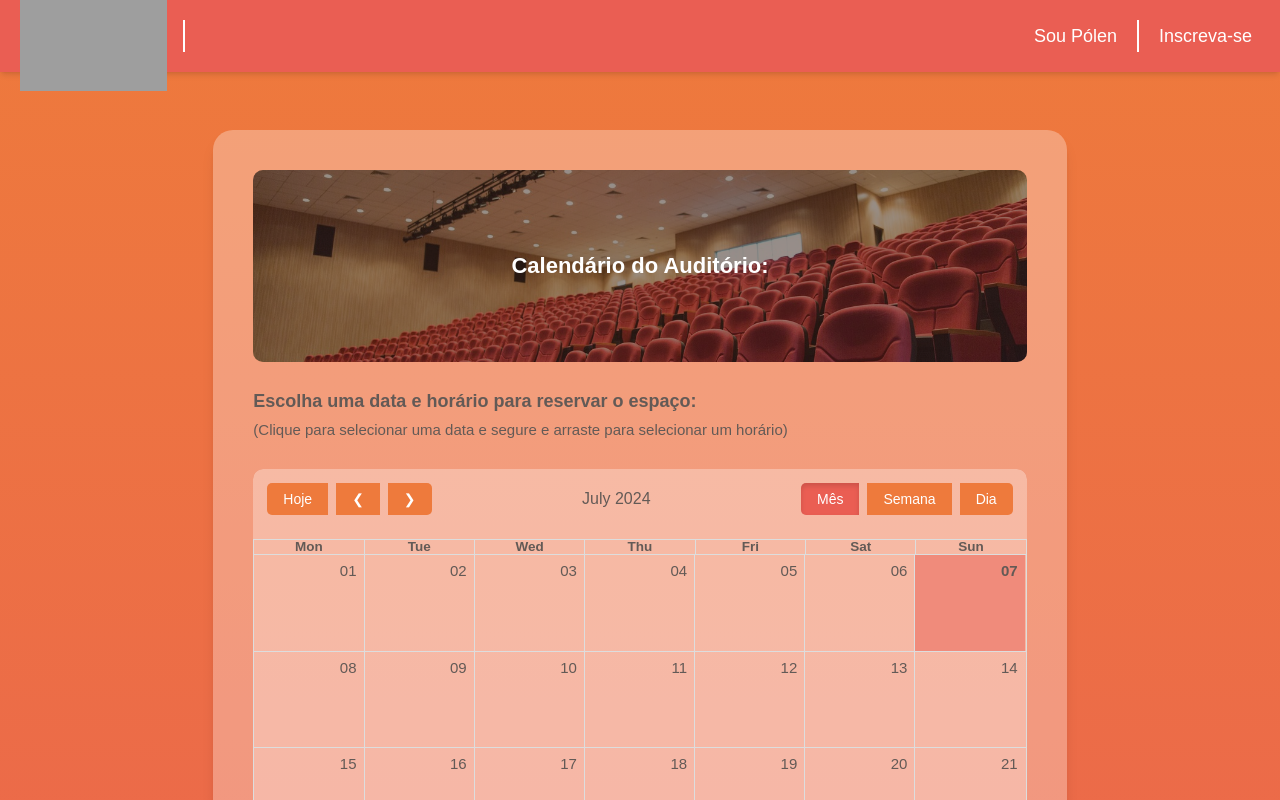
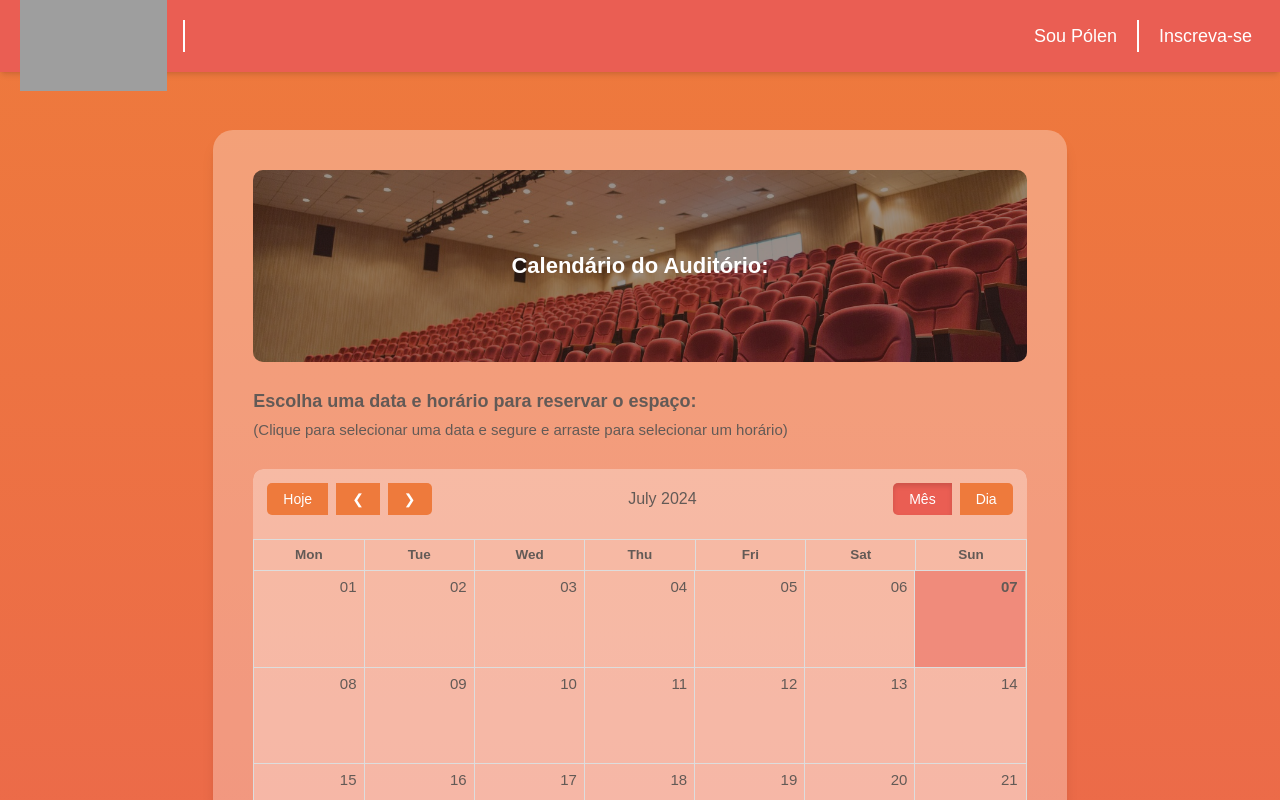
Before and after one commit to HextechBRISA/polen-inovacao-front, a Next.js app: page /space-rental/auditorium in a window 1280 px wide. Shown: the top 800 px of the page. Built offline with nearby package versions, Linux system fonts and the light colour scheme; grey boxes are pictures that could not be loaded; a web font is replaced by a local one.

Commit message:
style: hide weekly calendar in space rental rote

```diff
--- a/src/app/space-rental/auditorium/components/AuditoriumCalendar.tsx
+++ b/src/app/space-rental/auditorium/components/AuditoriumCalendar.tsx
@@ -75,7 +75,7 @@ export default function AuditoriumCalendar() {
       return;
     }
 
-    if (view === Views.MONTH && action === "click") {
+    if (view === Views.MONTH && (action === "click" || action === "select")) {
       setView(Views.DAY);
       setDate(startOfDay(start));
       return;
@@ -144,7 +144,9 @@ export default function AuditoriumCalendar() {
   const handleReserveClick = () => {
     try {
       if (!selectedEvent) {
-        throw new Error("Você deve selecionar uma data e horário para reservar o espaço.");
+        throw new Error(
+          "Você deve selecionar uma data e horário para reservar o espaço."
+        );
       }
       router.push("/payment");
     } catch (error) {
@@ -174,15 +176,14 @@ export default function AuditoriumCalendar() {
         date={date}
         onView={(view) => setView(view)}
         onNavigate={(date) => setDate(date)}
-        views={["month", "week", "day"]}
+        views={["month", "day"]}
         eventPropGetter={eventPropGetter}
-        longPressThreshold={250}
+        longPressThreshold={false}
         messages={{
           next: "❯",
           previous: "❮",
           today: "Hoje",
           month: "Mês",
-          week: "Semana",
           day: "Dia",
           date: "Data",
           time: "Hora",
--- a/src/app/space-rental/podcast-studio/components/PodcastStudioCalendar.tsx
+++ b/src/app/space-rental/podcast-studio/components/PodcastStudioCalendar.tsx
@@ -75,7 +75,7 @@ export default function PodcastStudioCalendar() {
       return;
     }
 
-    if (view === Views.MONTH && action === "click") {
+    if (view === Views.MONTH && (action === "click" || action === "select")) {
       setView(Views.DAY);
       setDate(startOfDay(start));
       return;
@@ -144,7 +144,9 @@ export default function PodcastStudioCalendar() {
   const handleReserveClick = () => {
     try {
       if (!selectedEvent) {
-        throw new Error("Você deve selecionar uma data e horário para reservar o espaço.");
+        throw new Error(
+          "Você deve selecionar uma data e horário para reservar o espaço."
+        );
       }
       router.push("/payment");
     } catch (error) {
@@ -174,15 +176,14 @@ export default function PodcastStudioCalendar() {
         date={date}
         onView={(view) => setView(view)}
         onNavigate={(date) => setDate(date)}
-        views={["month", "week", "day"]}
+        views={["month", "day"]}
         eventPropGetter={eventPropGetter}
-        longPressThreshold={250}
+        longPressThreshold={false}
         messages={{
           next: "❯",
           previous: "❮",
           today: "Hoje",
           month: "Mês",
-          week: "Semana",
           day: "Dia",
           date: "Data",
           time: "Hora",
--- a/src/app/space-rental/tv-studio/components/TVStudioCalendar.tsx
+++ b/src/app/space-rental/tv-studio/components/TVStudioCalendar.tsx
@@ -75,7 +75,7 @@ export default function TVStudioCalendar() {
       return;
     }
 
-    if (view === Views.MONTH && action === "click") {
+    if (view === Views.MONTH && (action === "click" || action === "select")) {
       setView(Views.DAY);
       setDate(startOfDay(start));
       return;
@@ -144,7 +144,9 @@ export default function TVStudioCalendar() {
   const handleReserveClick = () => {
     try {
       if (!selectedEvent) {
-        throw new Error("Você deve selecionar uma data e horário para reservar o espaço.");
+        throw new Error(
+          "Você deve selecionar uma data e horário para reservar o espaço."
+        );
       }
       router.push("/payment");
     } catch (error) {
@@ -174,15 +176,14 @@ export default function TVStudioCalendar() {
         date={date}
         onView={(view) => setView(view)}
         onNavigate={(date) => setDate(date)}
-        views={["month", "week", "day"]}
+        views={["month", "day"]}
         eventPropGetter={eventPropGetter}
-        longPressThreshold={250}
+        longPressThreshold={false}
         messages={{
           next: "❯",
           previous: "❮",
           today: "Hoje",
           month: "Mês",
-          week: "Semana",
           day: "Dia",
           date: "Data",
           time: "Hora",
--- a/src/styles/calendar.css
+++ b/src/styles/calendar.css
@@ -61,6 +61,10 @@
 
 .rbc-toolbar .rbc-btn-group > button:focus {
   outline: none;
+}
+
+.rbc-header {
+  padding: 8px;
 }
 
 .rbc-month-view {
```
